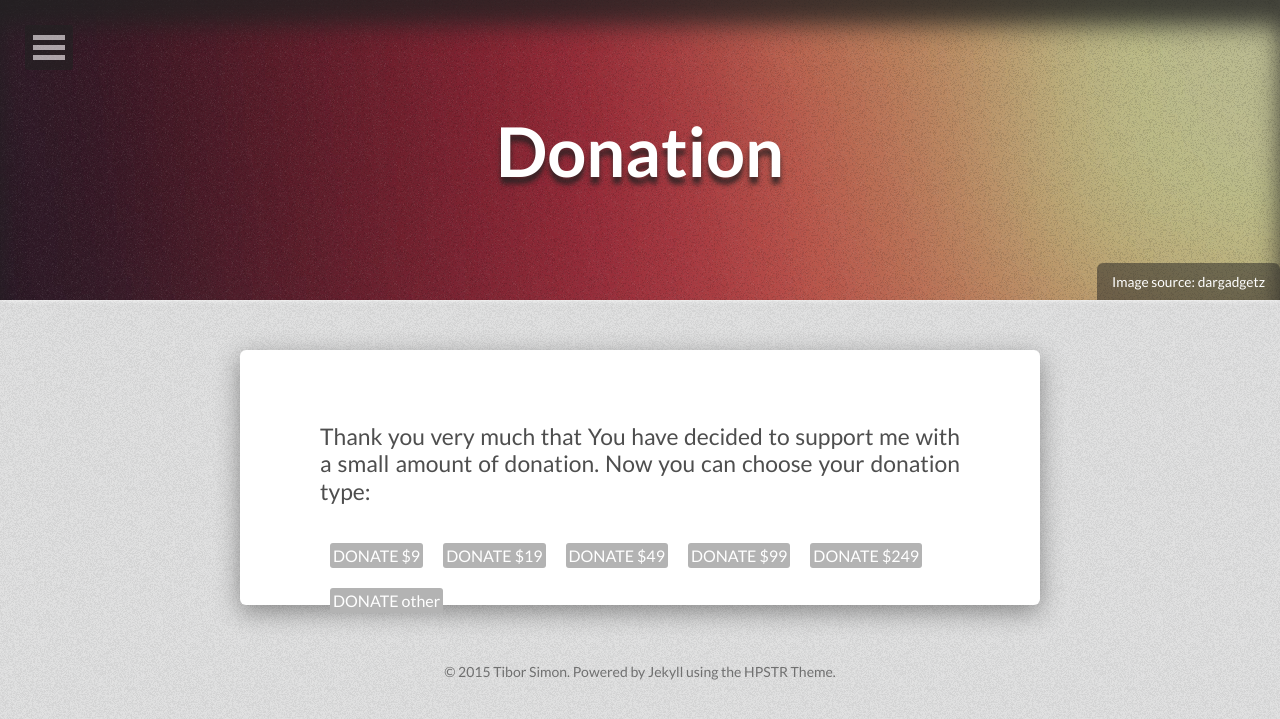
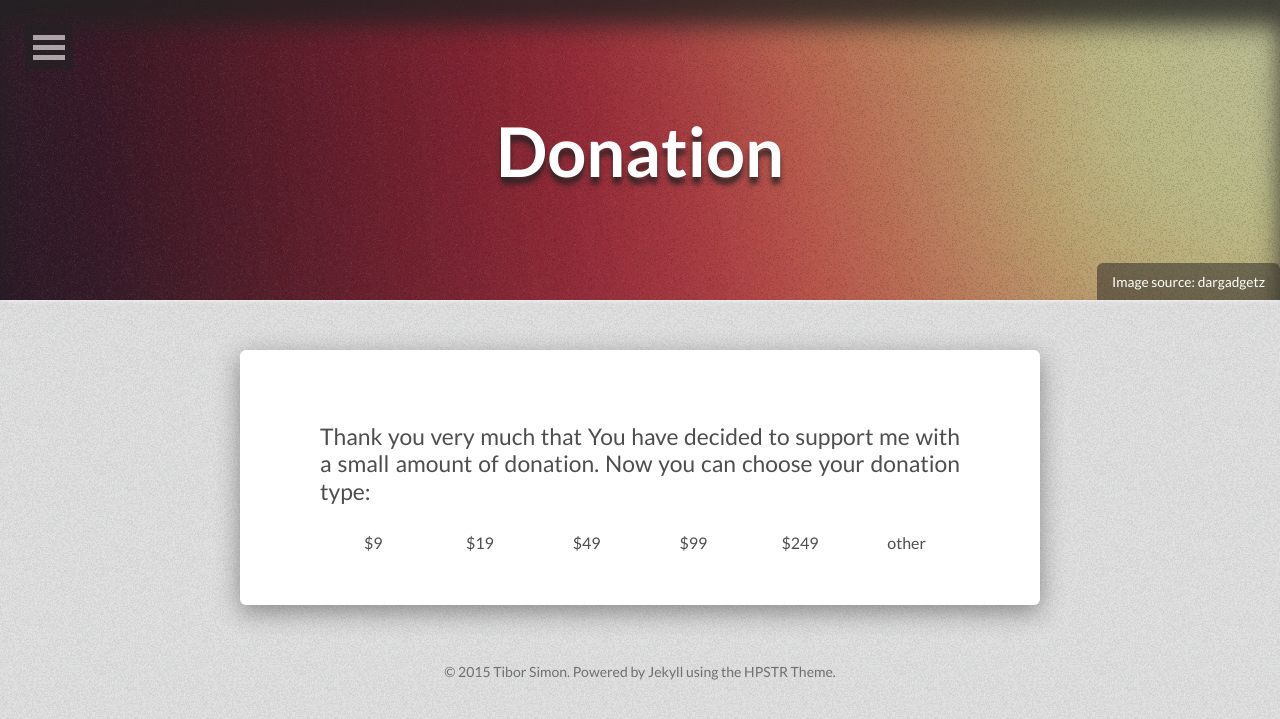
Before and after one commit to tiborsimon/tiborsimon.github.io, a Jekyll site: the page built from donation/index.md, in a window 1280 px wide. Shown: the top 719 px of the page. Built offline with Jekyll 4.4.1, drawn with Linux system fonts in a browser that asks for light colours; nearby versions of some CDN libraries.

Commit message:
Donation update

```diff
--- a/_sass/_page.scss
+++ b/_sass/_page.scss
@@ -596,6 +596,19 @@
   padding: 3px;
 }
 
+donation-button-row:hover {
+  background-color: #E5E327;
+  color: rgb(255, 255, 255);
+}
+
+donation-button-row {
+  display: block;
+  background-color: #b3b3b3;
+  color: white;
+  @include rounded(3px);
+  padding: 3px;
+}
+
 .donation-wrapper {
   text-align: center;
   clear: both;
@@ -603,4 +616,6 @@
 
 .donation-item {
   float: left;
+  width: 16.666666666666%;
+  padding: 0 0.8333%;
 }
--- a/donation/index.md
+++ b/donation/index.md
@@ -14,21 +14,21 @@
 
 <div class="donation-wrapper">
   <div class="donation-item">
-    <a href="" class="donation-button">DONATE $9</a>
+    <a href="" class="donation-button-row">$9</a>
   </div>
   <div class="donation-item">
-    <a href="" class="donation-button">DONATE $19</a>
+    <a href="" class="donation-button-row">$19</a>
   </div>
   <div class="donation-item">
-    <a href="" class="donation-button">DONATE $49</a>
+    <a href="" class="donation-button-row">$49</a>
   </div>
   <div class="donation-item">
-    <a href="" class="donation-button">DONATE $99</a>
+    <a href="" class="donation-button-row">$99</a>
   </div>
   <div class="donation-item">
-    <a href="" class="donation-button">DONATE $249</a>
+    <a href="" class="donation-button-row">$249</a>
   </div>
   <div class="donation-item">
-    <a href="" class="donation-button">DONATE other</a>
+    <a href="" class="donation-button-row">other</a>
   </div>
 </div>
```
